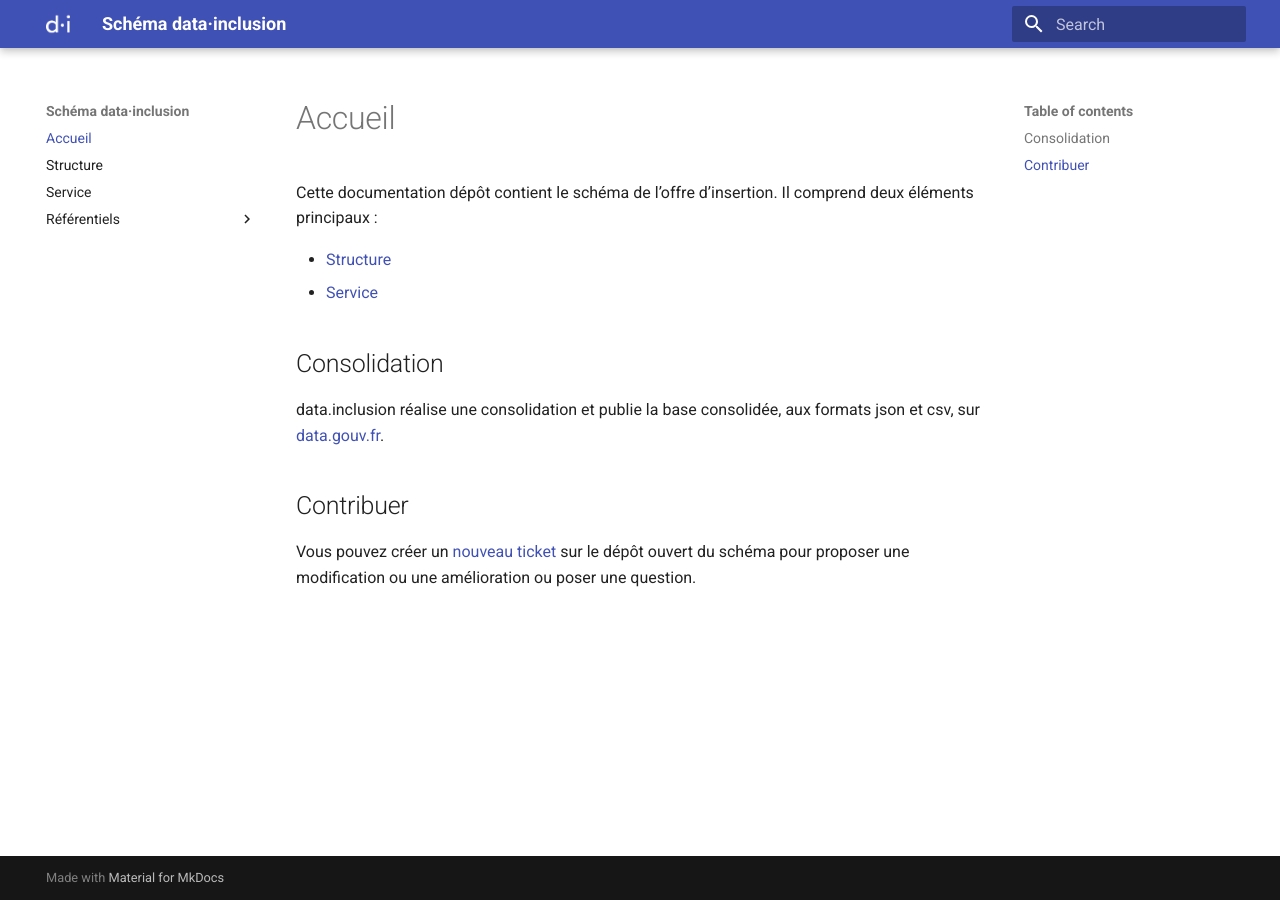
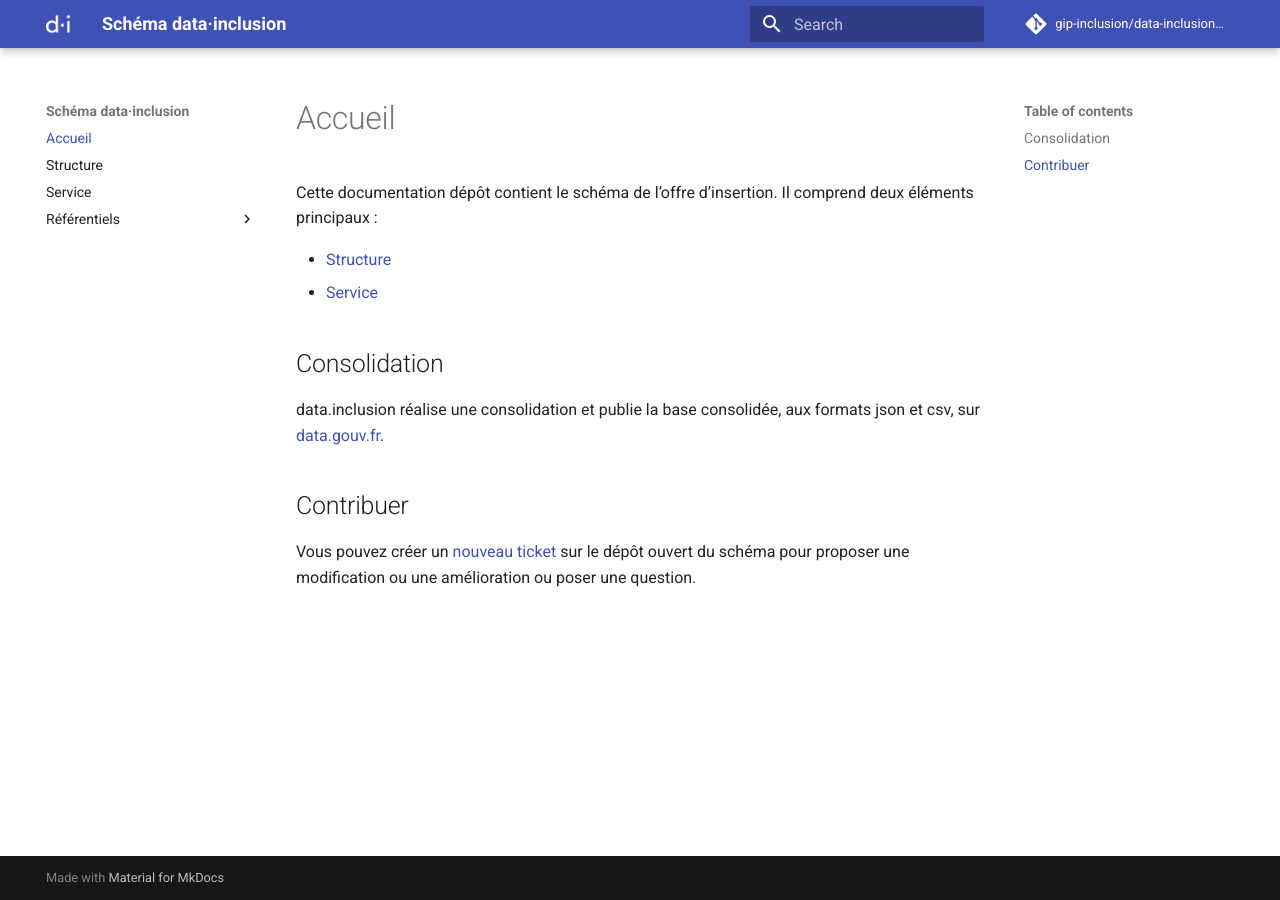
Before and after one commit to gip-inclusion/data-inclusion-schema, an MkDocs documentation site: the page built from docs/index.md, in a window 1280 px wide. Built offline with MkDocs 1.6.1 and Material for MkDocs 9.7.7, drawn with Linux system fonts in a browser that asks for light colours; comment, search, counter and statistics services are not loaded; the version menu is left out.

Commit message:
docs: ajout du repo github

```diff
--- a/mkdocs.yml
+++ b/mkdocs.yml
@@ -1,9 +1,14 @@
 site_name: Schéma data·inclusion
 site_url: https://gip-inclusion.github.io/data-inclusion-schema/
+
+repo_name: gip-inclusion/data-inclusion-schema
+repo_url: https://github.com/gip-inclusion/data-inclusion-schema
+
 theme:
   name: material
   logo: assets/DataInclusion-Monogramme-Blanc.png
   favicon: assets/DataInclusion-Monogramme-Couleur.png
+
 nav:
   - Accueil: index.md
   - Structure: structure.md
@@ -19,6 +24,7 @@ nav:
     - Typologies de services: referentiels/typologies_de_services.md
     - Typologies de structures: referentiels/typologies_de_structures.md
     - Zones de diffusion: referentiels/zones_de_diffusion_types.md
+
 markdown_extensions:
   - pymdownx.superfences
   - admonition
```
